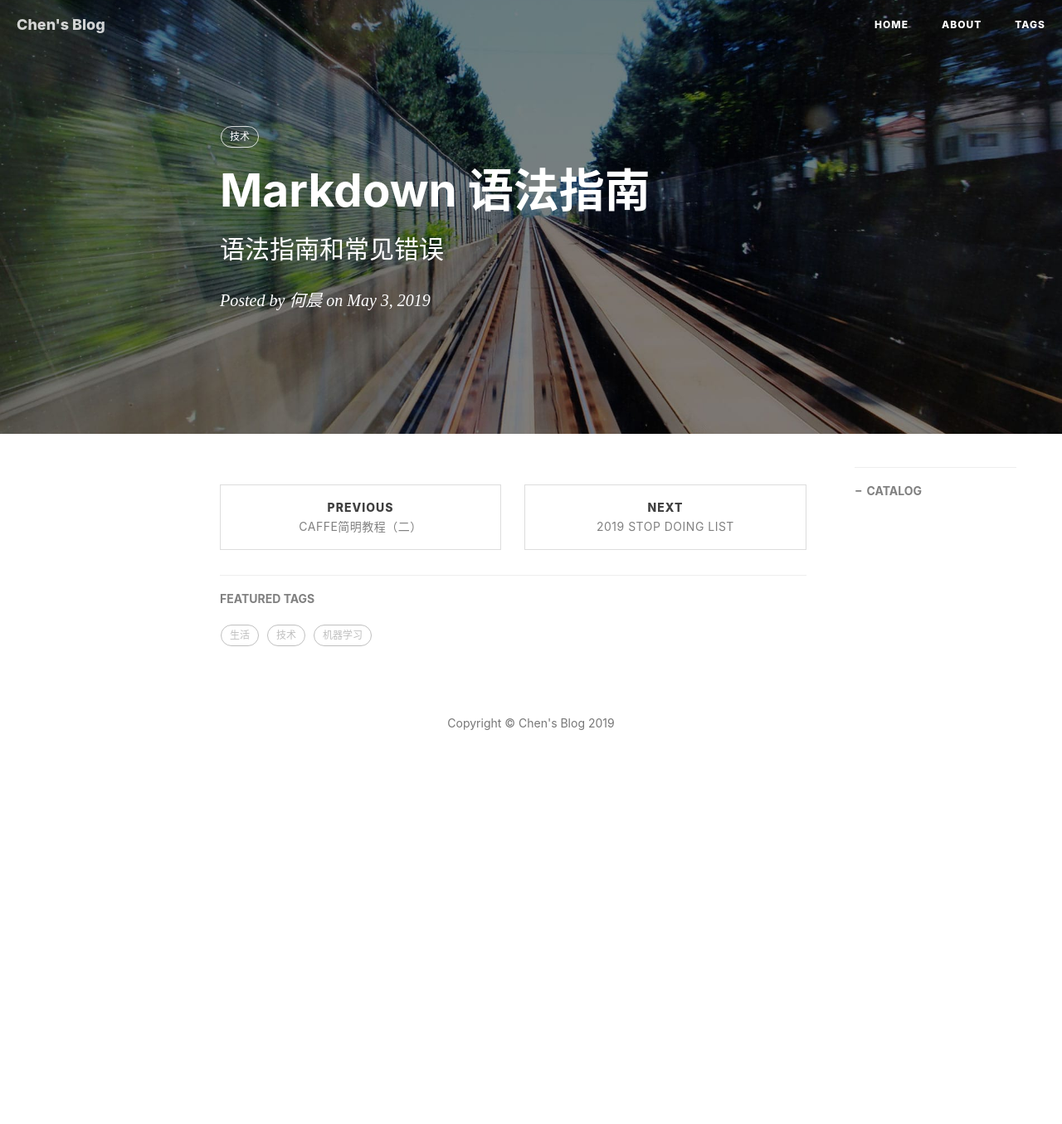
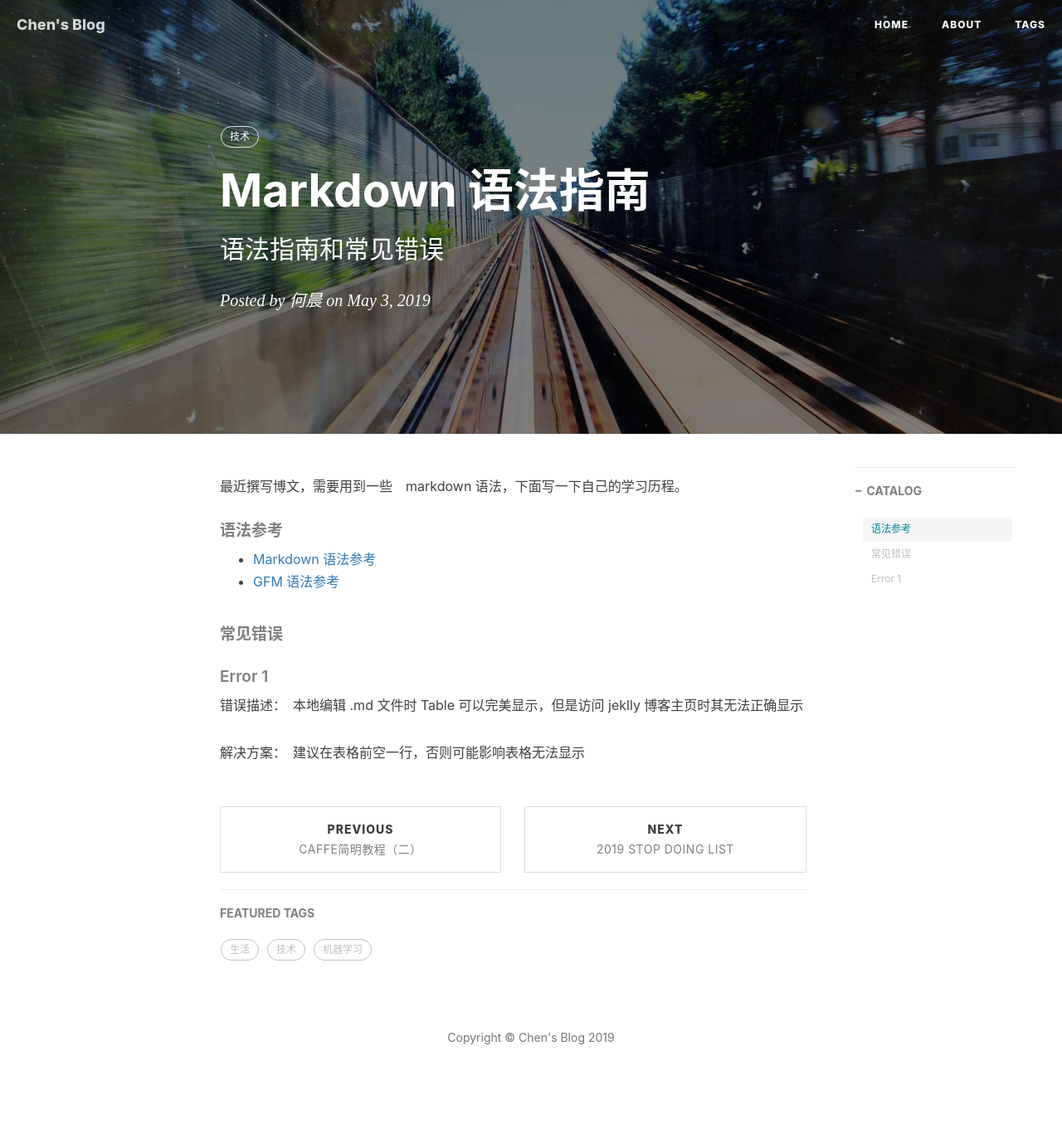
Before and after one commit to he-chen-95/he-chen-95.github.io, a Jekyll site: the page built from _posts/2019-05-04-Markdown_grammar.md, in a window 1280 px wide. Shown: the whole page at 83% size. Built offline with Jekyll 4.4.1, drawn with Linux system fonts in a browser that asks for light colours; nearby versions of some CDN libraries; comment, search, counter and statistics services are not loaded; before the commit the page ends 976 px from its top, so only the background shows below that.

Commit message:
Update 2019-05-04-Markdown_grammar.md

```diff
--- a/_posts/2019-05-04-Markdown_grammar.md
+++ b/_posts/2019-05-04-Markdown_grammar.md
@@ -9,3 +9,16 @@ catalog: true
 tags:
     - 技术
 ---
+
+最近撰写博文，需要用到一些　markdown 语法，下面写一下自己的学习历程。
+
+##### 语法参考
+
+- [Markdown 语法参考](https://github.com/younghz/Markdown)
+- [GFM 语法参考](https://github.com/guodongxiaren/README)
+
+##### 常见错误
+##### Error 1
+错误描述：　本地编辑 .md 文件时 Table 可以完美显示，但是访问 jeklly 博客主页时其无法正确显示
+
+解决方案：　建议在表格前空一行，否则可能影响表格无法显示
```
